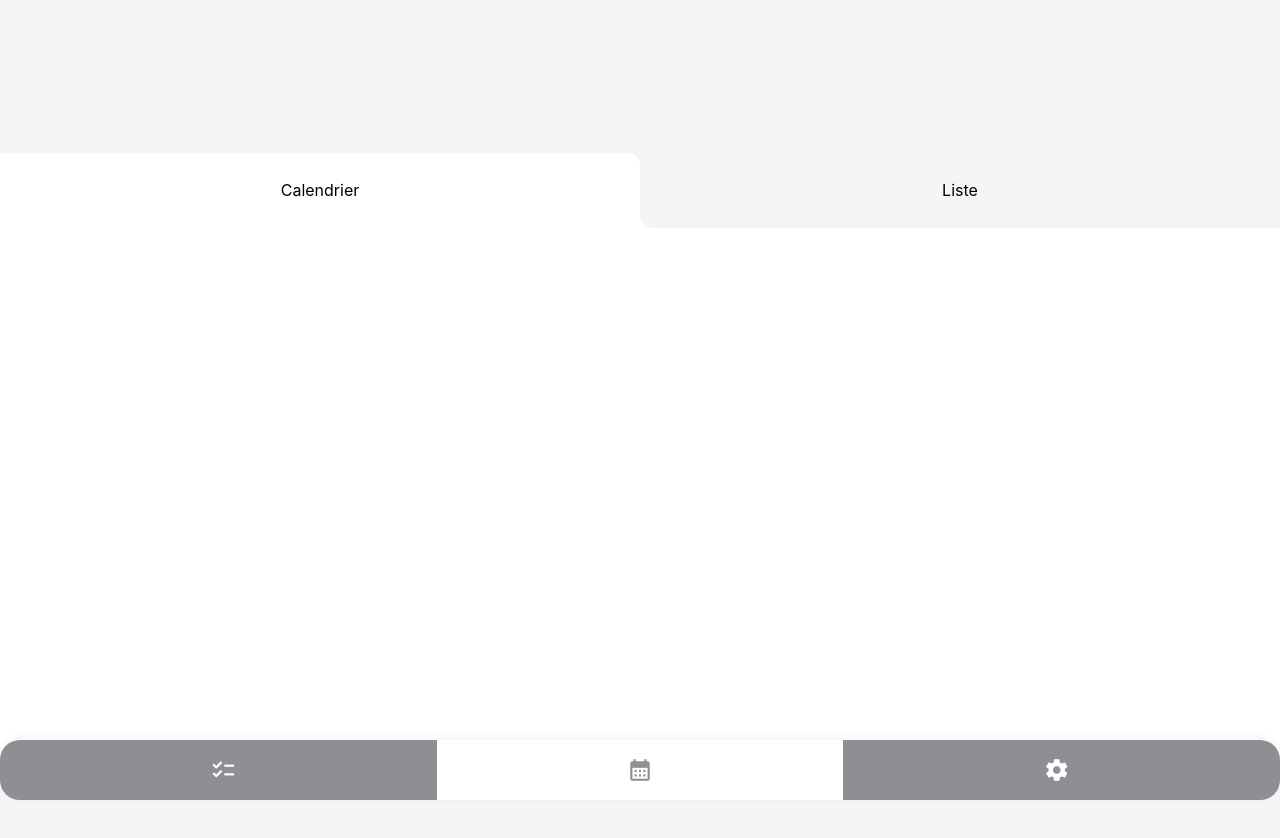
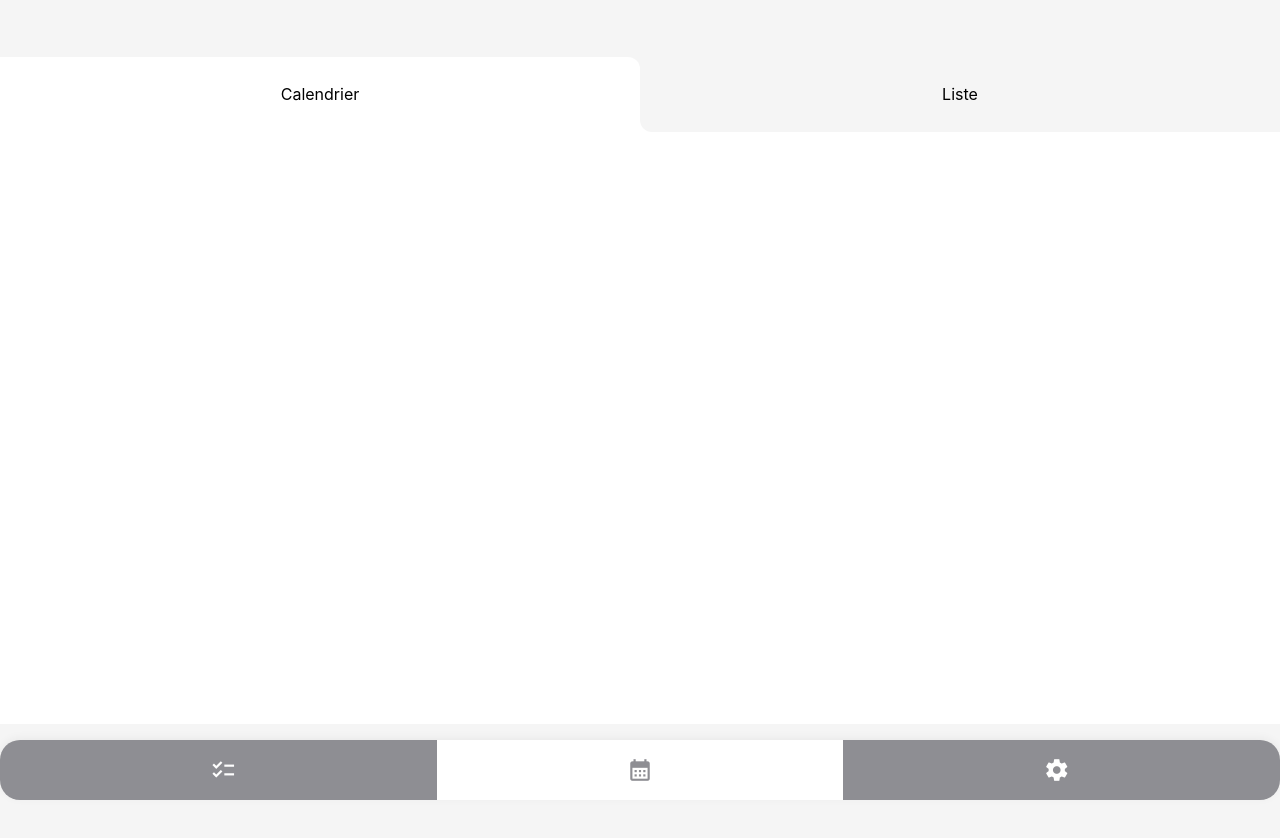
Before and after one commit to mateojourdain/FoodTrack, a plain HTML site: page calendrier.html in a window 1280 px wide. After the commit the page ends 800 px from the top, so only its background shows below. Drawn offline with Linux system fonts and the light colour scheme; a web font is replaced by a local one.

Commit message:
Add files via upload

```diff
--- a/calendrier.css
+++ b/calendrier.css
@@ -10,8 +10,8 @@ body {
     background-color: #f5f5f5;
     min-height: 100vh;
     width: 100%;
-    overflow-y: auto;
-    -webkit-overflow-scrolling: touch;
+    overflow: hidden;
+    position: fixed;
     display: flex;
     flex-direction: column;
     align-items: center;
@@ -92,8 +92,9 @@ body {
     justify-content: center;
     flex-direction: column;
     width: 100%;
-    height: calc(100vh - 100px);
-    margin-top: 100px;
+    height: 100vh;
+    overflow: hidden;
+    padding-bottom: 60px;
 }
 
 /* conteneur header avec boutons */
```
